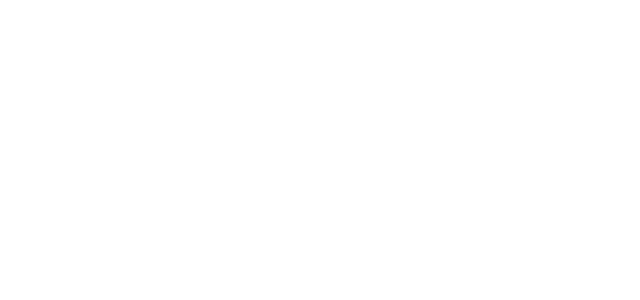
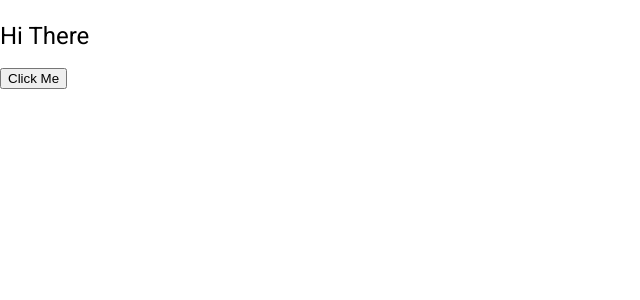
Before and after one commit to dmitryprogrammer/angular-latest-features-try, an Angular app: page / in a window 1280 px wide. Shown: the top 300 px of the page, without its empty margins (0-640 px from the left). Built offline with nearby package versions, Linux system fonts and the light colour scheme.

Commit message:
[master] Created list component with simple signals elements.

```diff
--- a/src/app/app-routing.module.ts
+++ b/src/app/app-routing.module.ts
@@ -1,7 +1,10 @@
 import {NgModule} from '@angular/core';
 import {RouterModule, Routes} from '@angular/router';
 
-const routes: Routes = [];
+const routes: Routes = [{
+  path: '',
+  loadComponent: () => import('./components/list/list.component').then((module) => module.ListComponent)
+}];
 
 @NgModule({
   imports: [RouterModule.forRoot(routes)],
--- /dev/null
+++ b/src/app/components/list/list.component.html
@@ -0,0 +1,5 @@
+<div class='container'>
+  <h1>{{title}}</h1>
+
+  <button (click)='buttonClickHandler()' class='mt-40' color='primary' mat-raised-button>Click Me</button>
+</div>
--- /dev/null
+++ b/src/app/components/list/list.component.ts
@@ -0,0 +1,19 @@
+import {Component} from '@angular/core';
+import {MatSnackBar} from '@angular/material/snack-bar';
+
+@Component({
+  selector: 'app-list',
+  templateUrl: './list.component.html',
+  styleUrls: ['./list.component.scss'],
+  standalone: true
+})
+export class ListComponent {
+  title = 'Hi There';
+
+  constructor(private snackBar: MatSnackBar) {
+  }
+
+  buttonClickHandler(): void {
+    this.snackBar.open('Angular Material works');
+  }
+}
```
Also changed, not shown: src/app/components/list/list.component.scss (added), 1 other file (tests, documents, lock files or other folders).
